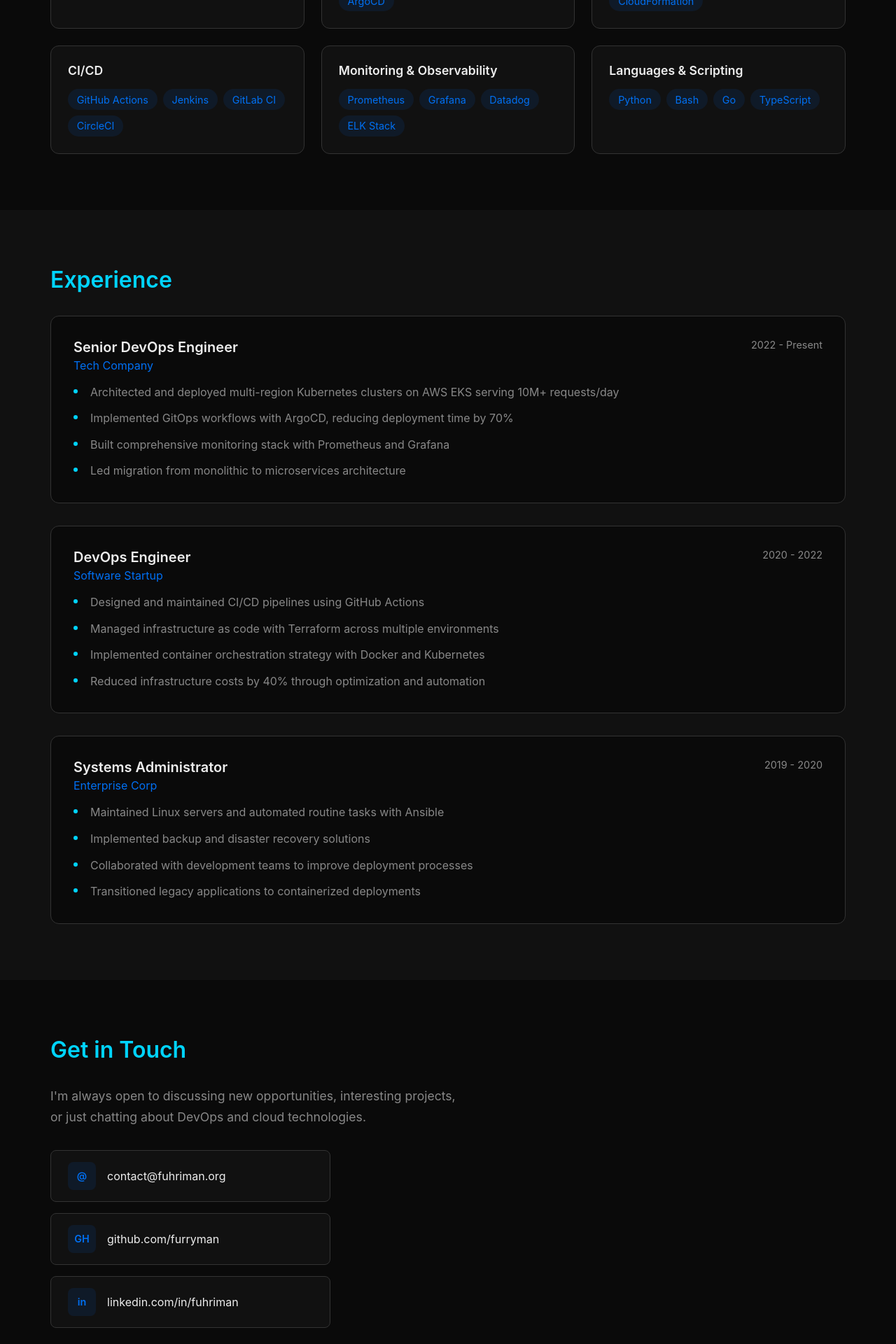
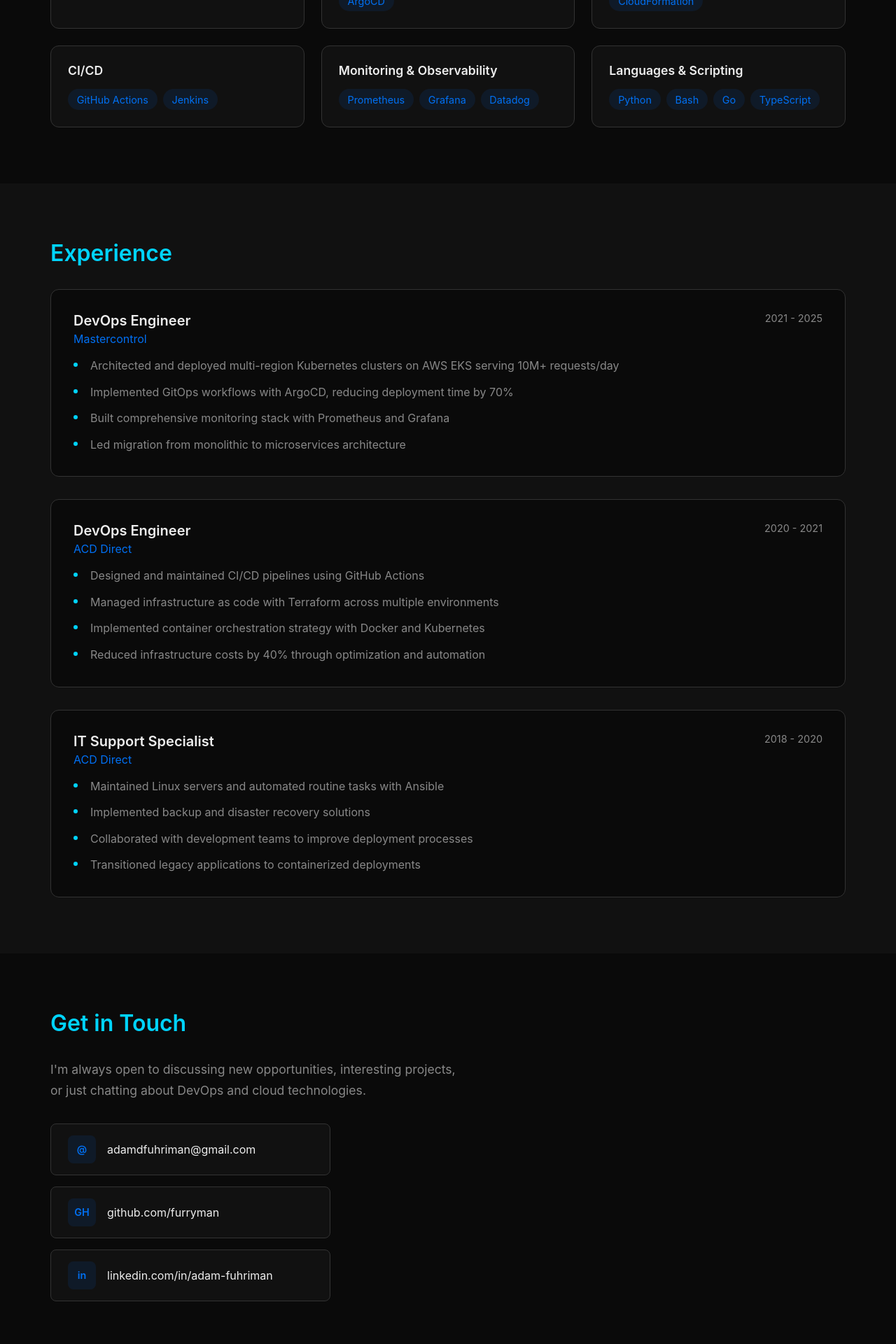
Before and after one commit to furryman/fuhriman-website, a Next.js app: page / in a window 1280 px wide. Shown: the part 1660-3580 px from the top of the page at 70% size. Built offline with nearby package versions, Linux system fonts and the light colour scheme.

Commit message:
update with CLAUDE.md and page information

```diff
--- a/src/app/layout.tsx
+++ b/src/app/layout.tsx
@@ -2,7 +2,7 @@ import type { Metadata } from 'next'
 import './globals.css'
 
 export const metadata: Metadata = {
-  title: 'Fuhriman | DevOps Engineer',
+  title: 'Adam Fuhriman | DevOps Engineer',
   description: 'Portfolio website showcasing 5 years of DevOps experience with Kubernetes, AWS, Terraform, and CI/CD pipelines.',
 }
 
--- a/src/components/Contact.tsx
+++ b/src/components/Contact.tsx
@@ -10,17 +10,17 @@ export default function Contact() {
           or just chatting about DevOps and cloud technologies.
         </p>
         <div className={styles.links}>
-          <a href="mailto:contact@fuhriman.org" className={styles.link}>
+          <a href="mailto:adamdfuhriman@gmail.com" className={styles.link}>
             <span className={styles.icon}>@</span>
-            <span>contact@fuhriman.org</span>
+            <span>adamdfuhriman@gmail.com</span>
           </a>
           <a href="https://github.com/furryman" target="_blank" rel="noopener noreferrer" className={styles.link}>
             <span className={styles.icon}>GH</span>
             <span>github.com/furryman</span>
           </a>
-          <a href="https://linkedin.com/in/fuhriman" target="_blank" rel="noopener noreferrer" className={styles.link}>
+          <a href="https://linkedin.com/in/adam-fuhriman" target="_blank" rel="noopener noreferrer" className={styles.link}>
             <span className={styles.icon}>in</span>
-            <span>linkedin.com/in/fuhriman</span>
+            <span>linkedin.com/in/adam-fuhriman</span>
           </a>
         </div>
         <footer className={styles.footer}>
--- a/src/components/Experience.tsx
+++ b/src/components/Experience.tsx
@@ -2,9 +2,9 @@ import styles from './Experience.module.css'
 
 const experiences = [
   {
-    title: 'Senior DevOps Engineer',
-    company: 'Tech Company',
-    period: '2022 - Present',
+    title: 'DevOps Engineer',
+    company: 'Mastercontrol',
+    period: '2021 - 2025',
     highlights: [
       'Architected and deployed multi-region Kubernetes clusters on AWS EKS serving 10M+ requests/day',
       'Implemented GitOps workflows with ArgoCD, reducing deployment time by 70%',
@@ -14,8 +14,8 @@ const experiences = [
   },
   {
     title: 'DevOps Engineer',
-    company: 'Software Startup',
-    period: '2020 - 2022',
+    company: 'ACD Direct',
+    period: '2020 - 2021',
     highlights: [
       'Designed and maintained CI/CD pipelines using GitHub Actions',
       'Managed infrastructure as code with Terraform across multiple environments',
@@ -24,9 +24,9 @@ const experiences = [
     ]
   },
   {
-    title: 'Systems Administrator',
-    company: 'Enterprise Corp',
-    period: '2019 - 2020',
+    title: 'IT Support Specialist',
+    company: 'ACD Direct',
+    period: '2018 - 2020',
     highlights: [
       'Maintained Linux servers and automated routine tasks with Ansible',
       'Implemented backup and disaster recovery solutions',
--- a/src/components/Skills.tsx
+++ b/src/components/Skills.tsx
@@ -3,7 +3,7 @@ import styles from './Skills.module.css'
 const skillCategories = [
   {
     title: 'Cloud Platforms',
-    skills: ['AWS', 'GCP', 'Azure']
+    skills: ['AWS']
   },
   {
     title: 'Container & Orchestration',
@@ -15,11 +15,11 @@ const skillCategories = [
   },
   {
     title: 'CI/CD',
-    skills: ['GitHub Actions', 'Jenkins', 'GitLab CI', 'CircleCI']
+    skills: ['GitHub Actions', 'Jenkins']
   },
   {
     title: 'Monitoring & Observability',
-    skills: ['Prometheus', 'Grafana', 'Datadog', 'ELK Stack']
+    skills: ['Prometheus', 'Grafana', 'Datadog']
   },
   {
     title: 'Languages & Scripting',
```
Also changed, not shown: src/app/how-its-built/page.tsx (+8 -8 lines), 1 other file (tests, documents, lock files or other folders).
